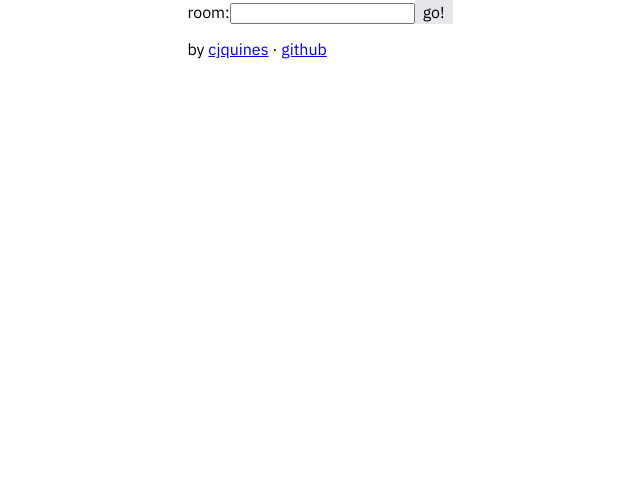
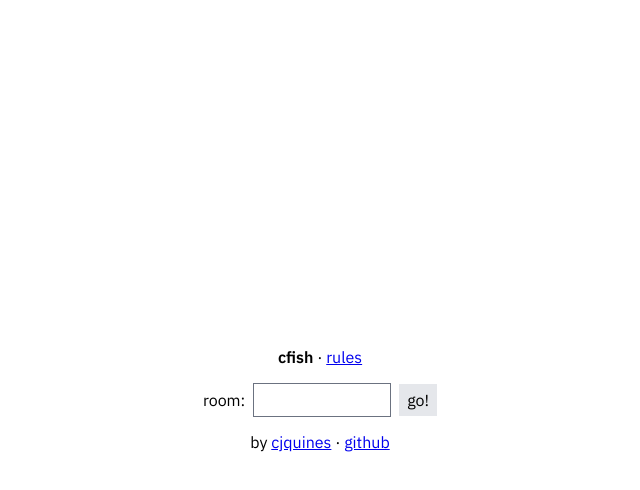
Before and after one commit to cjquines/cfish, a React app: page / in a window 1280 px wide. Shown: the top 490 px of the page, without its empty margins (320-960 px from the left). Built offline with nearby package versions, Linux system fonts and the light colour scheme; the HTML template or start-up script is replaced by a standard one.

Commit message:
style splash page

```diff
--- a/src/components/Info.tsx
+++ b/src/components/Info.tsx
@@ -34,7 +34,13 @@
           {engine.seats
             .filter((seat) => engine.teamOf(seat) === team)
             .map((seat) => (
-              <li key={seat}>{client.nameOf(seat)}</li>
+              <li key={seat}>
+                {seat === engine.ownSeat ? (
+                  <b>{client.nameOf(seat)}</b>
+                ) : (
+                  client.nameOf(seat)
+                )}
+              </li>
             ))}
         </ul>
         <p>suits:</p>
--- a/src/components/Splash.tsx
+++ b/src/components/Splash.tsx
@@ -32,6 +32,7 @@
   render() {
     return (
       <div className="splash">
+        <p><b>cfish</b> · <a href="https://www.pagat.com/quartet/literature.html">rules</a></p>
         <form onSubmit={(e) => this.submit(e)}>
           <span>
             <label htmlFor="room">room:</label>
--- a/src/styles/style.scss
+++ b/src/styles/style.scss
@@ -62,6 +62,27 @@
   display: flex;
   justify-content: center;
   min-height: 100vh;
+}
+
+.splash {
+  align-items: center;
+  display: flex;
+  flex-direction: column;
+  justify-content: center;
+
+  input {
+    height: 1.5rem;
+    font: inherit;
+    border: 1px solid var(--gray-500);
+    padding: 0.25rem;
+    margin: 0 0.5rem;
+    background: transparent;
+    width: 8rem;
+  }
+
+  button {
+    height: 2rem;
+  }
 }
 
 .room {
@@ -298,7 +319,7 @@
 }
 
 .action {
-  margin: 1rem 0;
+  margin: 2rem 0;
   text-align: center;
 
   > div {
```
